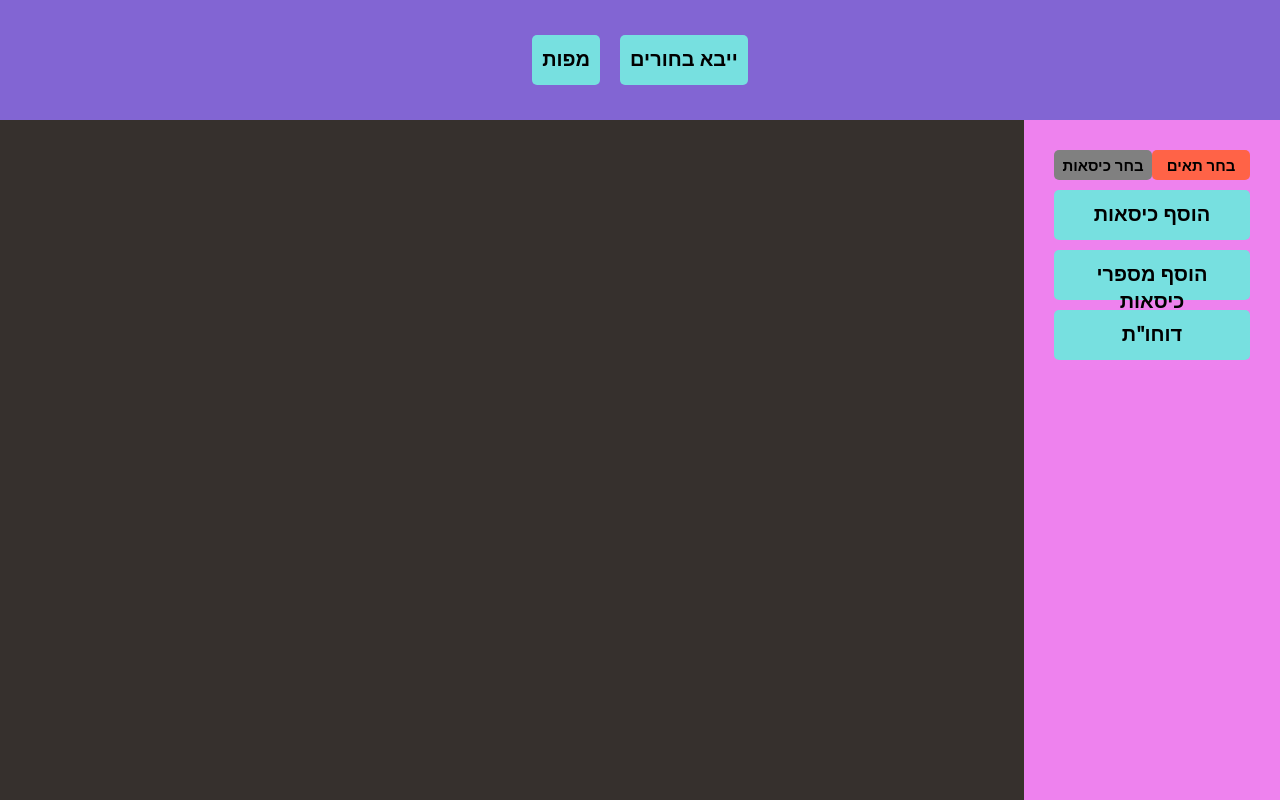
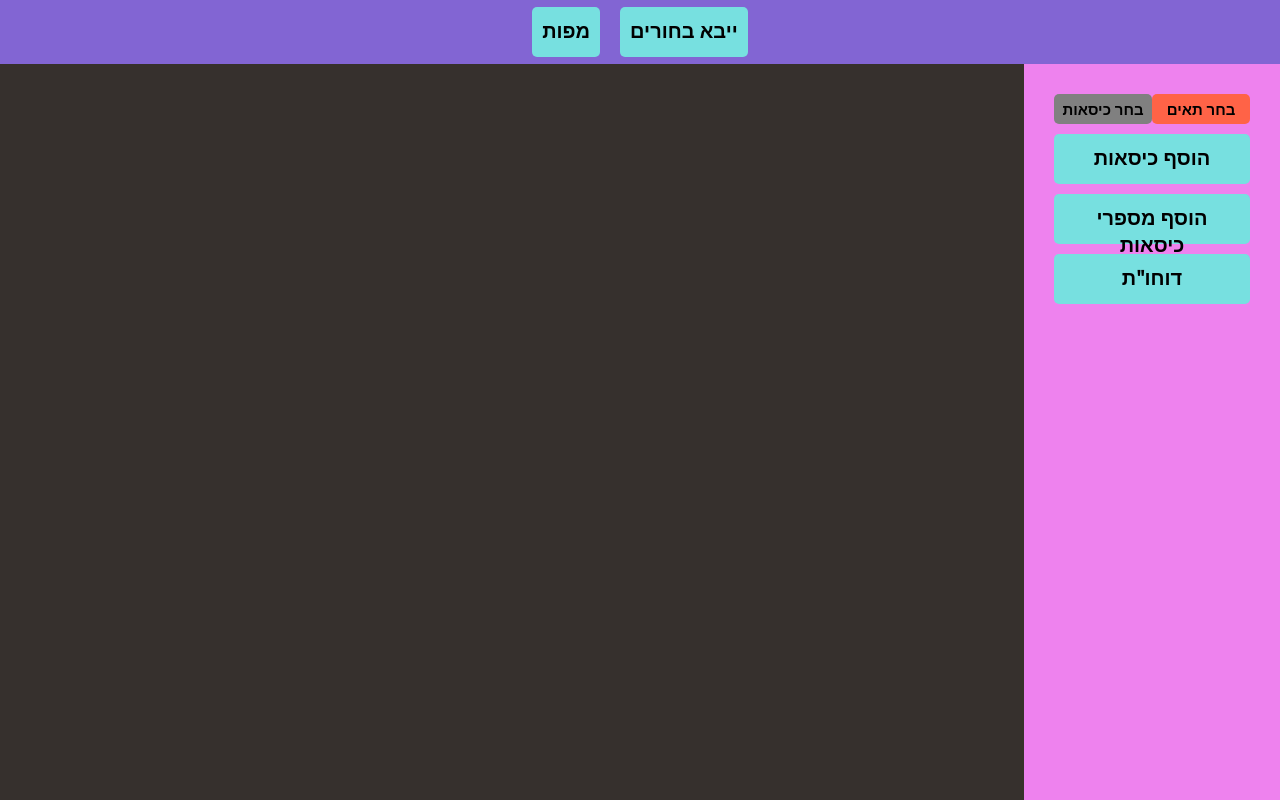
Before and after one commit to yair-hive/hive-php, a PHP site: page /hive-php/edit_map.html in a window 1280 px wide. Run offline with PHP 8.4, Linux system fonts and the light colour scheme; data that the repository does not hold is empty.

Commit message:
עיצוב

```diff
--- a/front_end/style.css
+++ b/front_end/style.css
@@ -10,7 +10,7 @@ html, body{
 }
 body{
     display: grid;
-    grid-template-rows: 15% 85%;
+    grid-template-rows: 8% 92%;
     grid-template-columns: 80% 20%;
 }
 input{
@@ -182,6 +182,7 @@ td {
 
 ::-webkit-scrollbar {
     width: 10px;
+    height: 10px;
   }
 
   /* Track */
```
